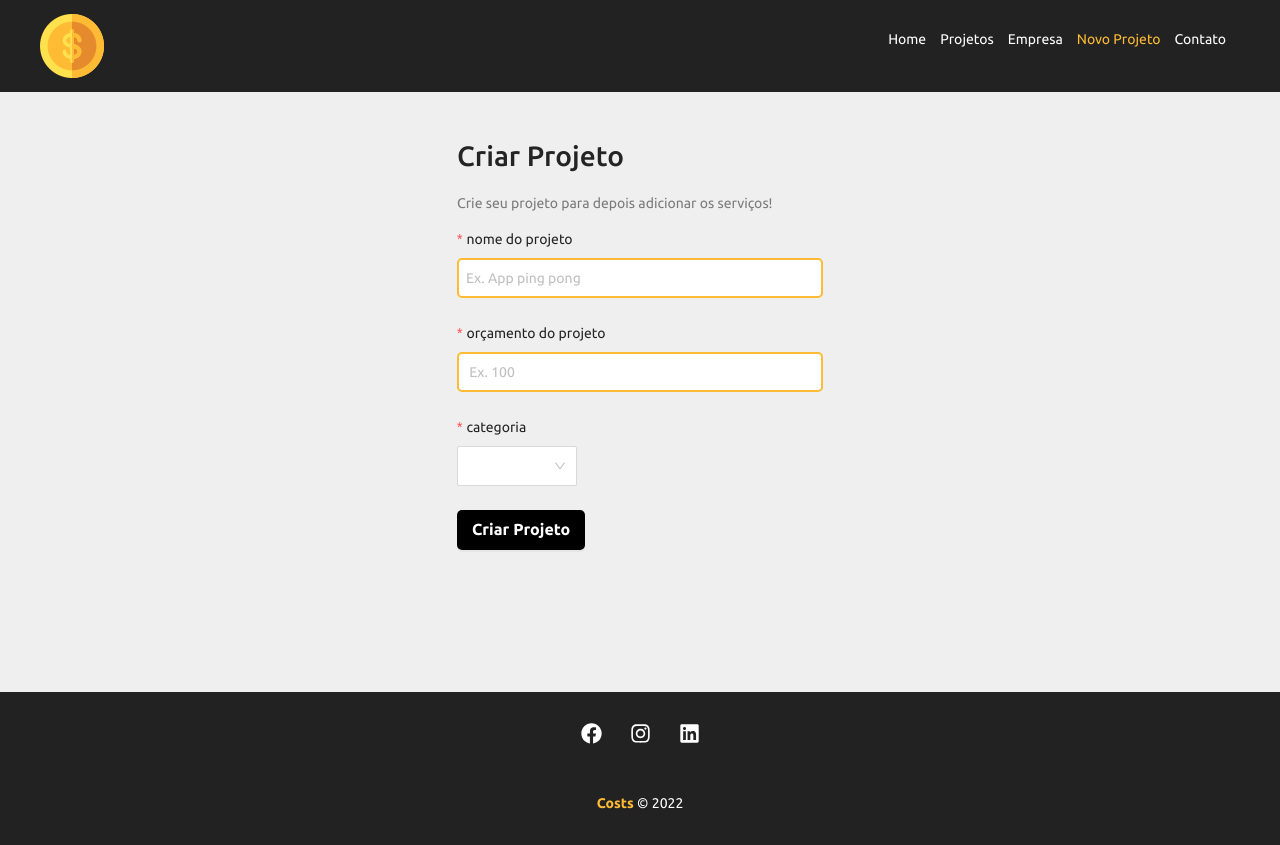
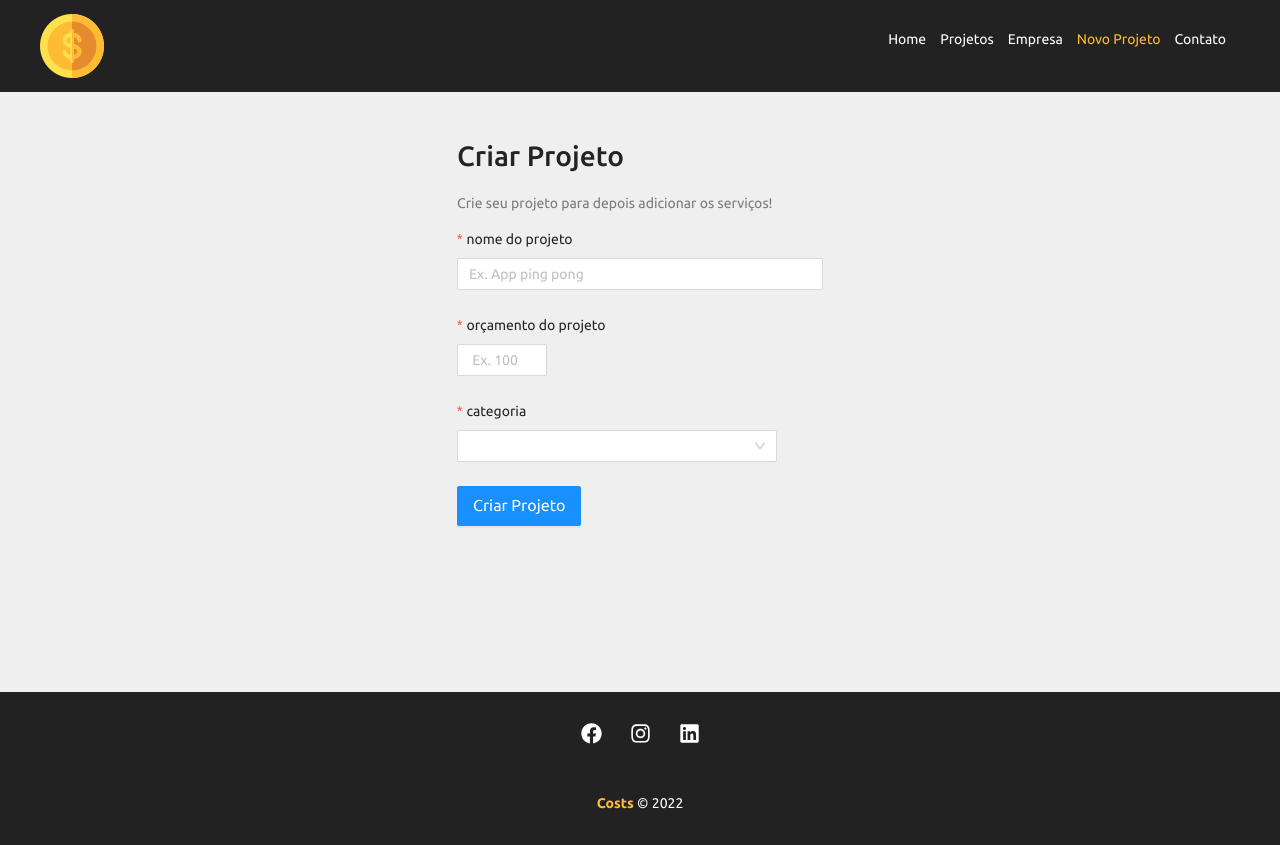
Before and after one commit to vinao-alt/costs, a React (Create React App) app: page /newprojects in a window 1280 px wide. Built offline with nearby package versions, Linux system fonts and the light colour scheme; data requests are answered from the project's data file.

Commit message:
updates working

```diff
--- a/db.json
+++ b/db.json
@@ -1,26 +1,15 @@
 {
   "projects": [
     {
-      "name": "teste",
-      "budget": "7",
+      "name": "projetinho fellas",
+      "budget": 3,
       "category": {
-        "id": 1,
+        "id": 4,
         "name": "Infra"
       },
       "cost": 0,
       "services": [],
       "id": 1
-    },
-    {
-      "name": "teste",
-      "budget": "10",
-      "category": {
-        "id": 1,
-        "name": "Infra"
-      },
-      "cost": 0,
-      "services": [],
-      "id": 2
     }
   ],
   "categories": [
--- a/src/components/interfaces/Project.tsx
+++ b/src/components/interfaces/Project.tsx
@@ -14,3 +14,9 @@ export interface Category {
     id: number,
     name: string,
 }
+
+export interface ProjectUpdate {
+    budget: number,
+    name: string,
+    category: Category,
+}
--- a/src/components/pages/Edit.tsx
+++ b/src/components/pages/Edit.tsx
@@ -11,7 +11,7 @@ import ProjectForm from "../project/ProjectForm";
 import Message from "../layout/Message";
 import ServiceForm from "../services/ServiceForm";
 import ServiceCard from "../services/ServiceCard";
-import { Project } from "../interfaces/Project";
+import { Project, ProjectUpdate } from "../interfaces/Project";
 import { Service } from "../interfaces/Service";
 import { toast } from "react-toastify";
 import VMasker from 'vanilla-masker'
@@ -43,19 +43,12 @@ function Edit() {
     );
   }, [id]);
 
-
-  console.log("projects: ", project)
-  console.log("services: ", services)
+  console.log("(Edit Component) *anterior a função edit post* project: ", project)
 
   function editPost(project: Project) {
-    if (project.budget < project.cost) {
-      if (project.cost < 0) {
-        toast.error("O custo não pode ser negativo!");
-        return false;
-      }
-      toast.error("O Orçamento não pode ser menor que o custo do projeto!");
-      return false;
-    } else {
+
+    console.log("(Edit Component) *sobre o fetch da função edit post* project: ", project)
+
 
     fetch(`http://localhost:5000/projects/${project.id}`, {
       method: "PATCH",
@@ -71,13 +64,13 @@ function Edit() {
         setMessage("Projeto atualizado!");
         setType("success");
       });
-    }
+
+
+    console.log("(Edit Component) *ao final da função edit post* project: ", project)
+
   }
 
-
   function createService(service: Service, project: Project) {
-    console.log("projects dentro da func: ", project)
-    console.log("services dentro da func: ", services)
     // const lastService = project.services[project.services.length - 1]
     const lastService: Service = service
     lastService.id = uuidv4();
--- a/src/components/pages/Projects.tsx
+++ b/src/components/pages/Projects.tsx
@@ -62,6 +62,8 @@ function Projects() {
         .catch((err) => console.log(err))
     }
 
+    console.log("(Projects Component) projects: ", projects)
+
     return (
         <div className={css.project_container}>
             <div className={css.title_container}>
--- a/src/components/project/ProjectForm.module.css
+++ b/src/components/project/ProjectForm.module.css
@@ -2,21 +2,3 @@
     width: 100%;
     margin: 2em 0;
 }
-
-.form Input {
-    padding: 0.5em;
-    border-radius: 5px;
-    border: 2px solid #ffbb33
-}
-
-.form Button {
-    border-radius: 5px;
-    background-color: black;
-    font-weight: bold;
-    border: none;
-}
-
-.form Button:hover{
-    background-color: #ffbb33;
-    color: black;
-}
--- a/src/components/project/ProjectForm.tsx
+++ b/src/components/project/ProjectForm.tsx
@@ -1,5 +1,5 @@
 import { useEffect, useState } from 'react'
-import { Form, Input, Button, Select } from 'antd'
+import { Form, Input, Button, Select, InputNumber } from 'antd'
 import { Category, Project } from '../interfaces/Project'
 import css from './ProjectForm.module.css'
 
@@ -34,14 +34,15 @@ function ProjectForm({ handleSubmit, btnText, projectData }: projFormProps) {
             name: dataSubmit.name,
             budget: dataSubmit.budget,
             category,
-            cost: dataSubmit.cost,
+            cost: projectData.cost,
             services: [],
-            id: dataSubmit.id
+            id: projectData.id
         }
-        console.log(dataSubmit)
         handleSubmit(project)
 
     }
+
+    // console.log("(ProjectForm Component) project: ",project)
 
     return (
         <>
@@ -58,16 +59,16 @@ function ProjectForm({ handleSubmit, btnText, projectData }: projFormProps) {
 
                 <Form.Item
                     name={['budget']}
-                    rules={[{ required: true, min: 0, max: 99 }]}
+                    rules={[{required:true, type: 'number', min: 0, max: undefined }]}
                     label="orçamento do projeto">
-                    <Input type='number' placeholder=' Ex. 100' value={project.budget} />
+                    <InputNumber placeholder=' Ex. 100' value={project.budget} />
                 </Form.Item>
 
                 <Form.Item
                     name={['category']}
                     rules={[{ required: true, message: 'Selecione uma Categoria!' }]}
                     label="categoria">
-                    <Select style={{ width: 120 }} value={project.category} size='large'>
+                    <Select style={{ width: 320 }} value={project.category}>
                         {categories.map((option) => (
                             <Select.Option key={option.id} id={option.id} value={option.id} > {option.name} </ Select.Option>
                         ))}
--- a/src/components/services/ServiceForm.tsx
+++ b/src/components/services/ServiceForm.tsx
@@ -22,8 +22,6 @@ function ServiceForm({ handleSubmitService, btnText, projectData }: servFormProp
             description: dataSubmit.description,
             // date: new Date()
         }
-        console.log("data submit: ", dataSubmit)
-        console.log("service: ", service)
         handleSubmitService(service, projectData)
     }
 
--- a/src/index.tsx
+++ b/src/index.tsx
@@ -19,7 +19,3 @@ root.render(
     </ConfigProvider>
   </React.StrictMode>
 );
-
-// If you want to start measuring performance in your app, pass a function
-// to log results (for example: reportWebVitals(console.log))
-// or send to an analytics endpoint. Learn more: https://bit.ly/CRA-vitals
```
Lines whose indentation alone changed are shown as unchanged.
